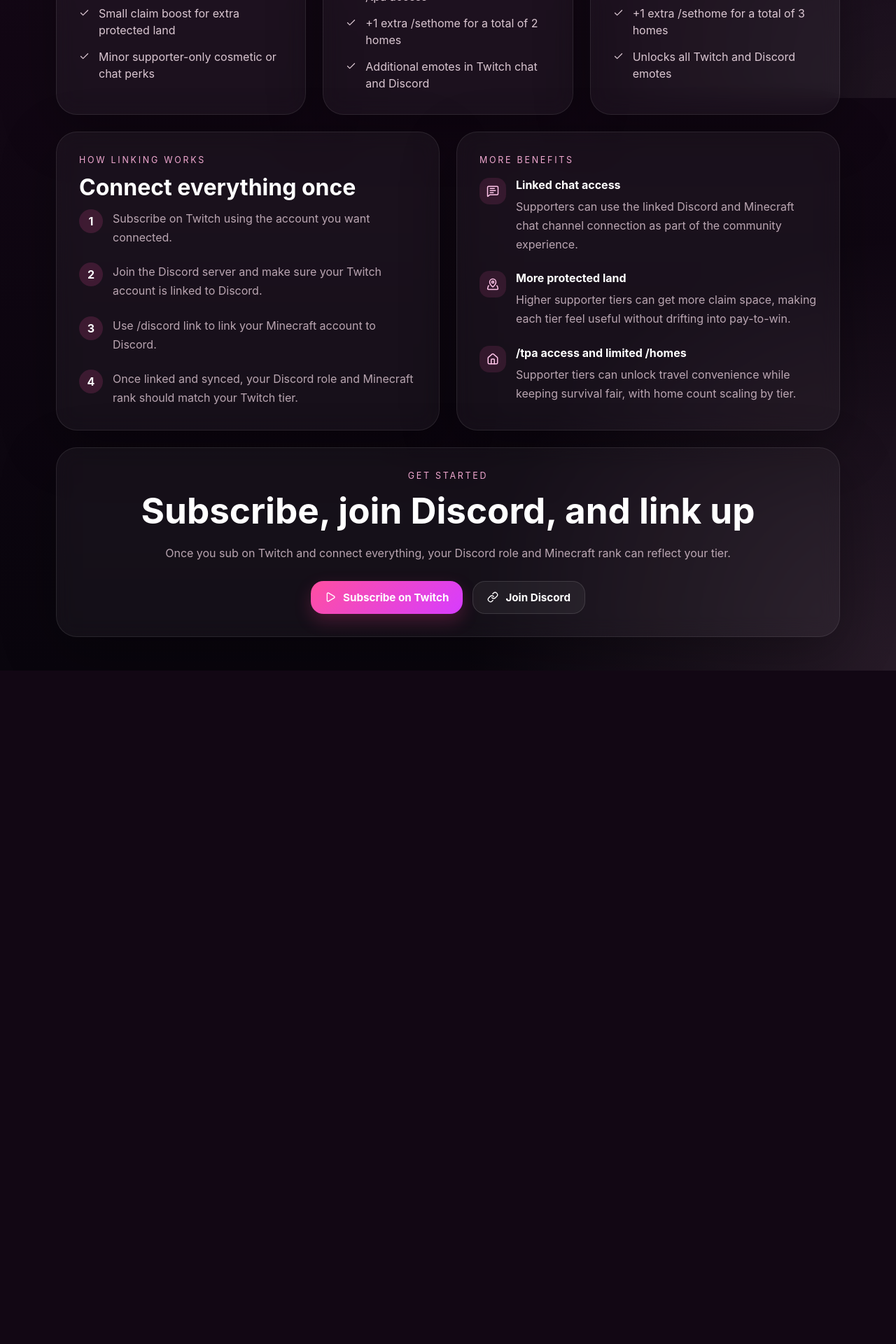
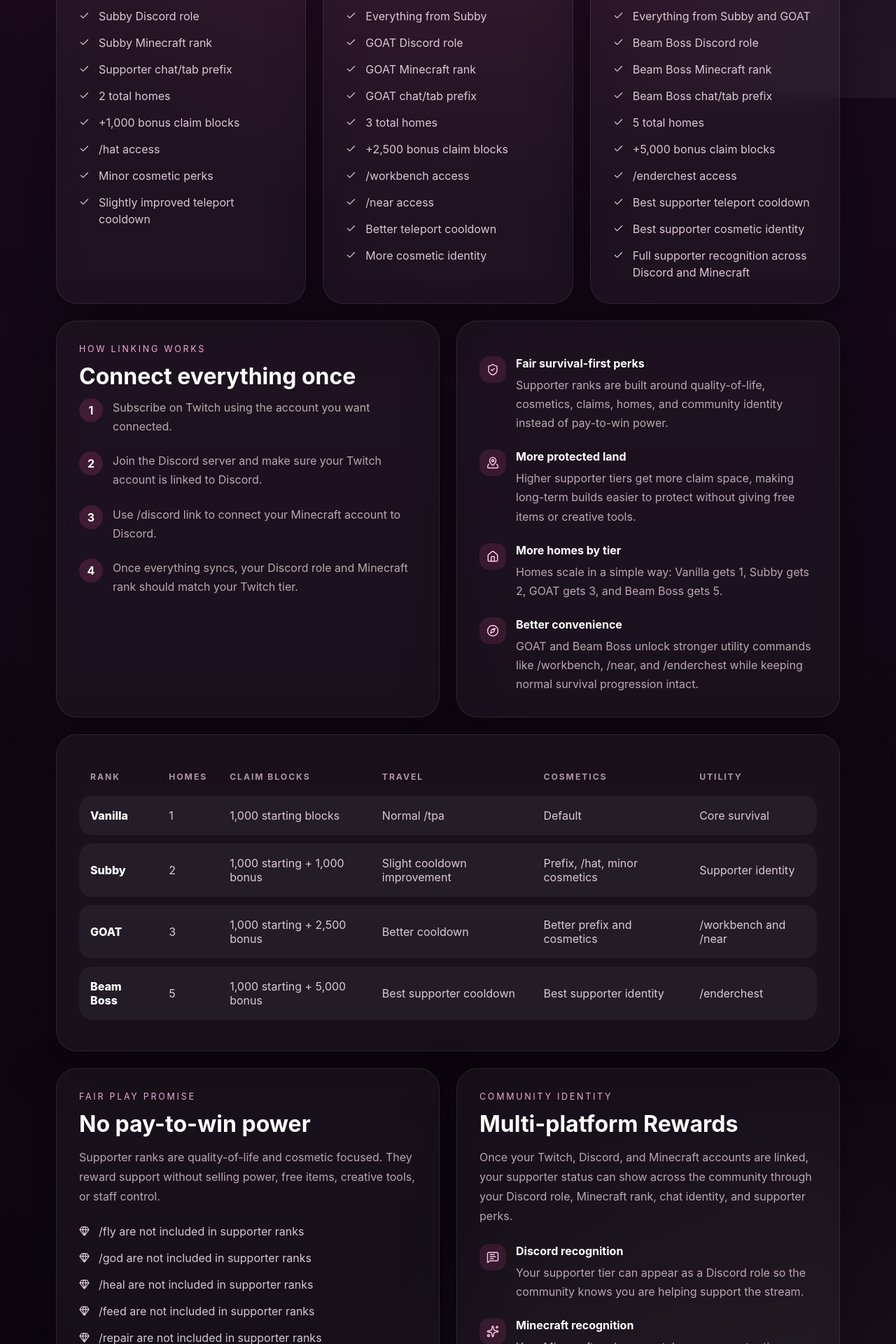
Before and after one commit to ShawnDTB/VanillaBeamsTV, a React (Vite) app: page /perks in a window 1280 px wide. Shown: the part 660-2580 px from the top of the page at 70% size. Before the commit the page ends 1618 px from the top, so only its background shows below. Built offline with nearby package versions, Linux system fonts and the light colour scheme.

Commit message:
Update supporter rank perks and claim block system

```diff
--- a/src/pages/Perks.jsx
+++ b/src/pages/Perks.jsx
@@ -8,6 +8,9 @@
   MessageSquareText,
   Home,
   MapPinned,
+  ShieldCheck,
+  Gem,
+  Compass,
 } from "lucide-react";
 
 const perkTiers = [
@@ -15,64 +18,131 @@
     name: "Subby",
     tier: "Twitch Tier 1",
     icon: Heart,
-    showRoleBoxes: true,
     perks: [
-      "Access to linked Discord ↔ Minecraft chat",
-      "/sethome unlocked",
-      "Small claim boost for extra protected land",
-      "Minor supporter-only cosmetic or chat perks",
+      "Subby Discord role",
+      "Subby Minecraft rank",
+      "Supporter chat/tab prefix",
+      "2 total homes",
+      "+1,000 bonus claim blocks",
+      "/hat access",
+      "Minor cosmetic perks",
+      "Slightly improved teleport cooldown",
     ],
   },
   {
     name: "GOAT",
     tier: "Twitch Tier 2",
     icon: Crown,
-    showRoleBoxes: true,
     perks: [
-      "Everything in Subby",
-      "Larger claim boost than Tier 1",
-      "/tpa access",
-      "+1 extra /sethome for a total of 2 homes",
-      "Additional emotes in Twitch chat and Discord",
+      "Everything from Subby",
+      "GOAT Discord role",
+      "GOAT Minecraft rank",
+      "GOAT chat/tab prefix",
+      "3 total homes",
+      "+2,500 bonus claim blocks",
+      "/workbench access",
+      "/near access",
+      "Better teleport cooldown",
+      "More cosmetic identity",
     ],
   },
   {
     name: "Beam Boss",
     tier: "Twitch Tier 3",
     icon: Sparkles,
-    showRoleBoxes: true,
     perks: [
-      "Everything in Subby and GOAT",
-      "Highest claim boost for the most protected land",
-      "+1 extra /sethome for a total of 3 homes",
-      "Unlocks all Twitch and Discord emotes",
+      "Everything from Subby and GOAT",
+      "Beam Boss Discord role",
+      "Beam Boss Minecraft rank",
+      "Beam Boss chat/tab prefix",
+      "5 total homes",
+      "+5,000 bonus claim blocks",
+      "/enderchest access",
+      "Best supporter teleport cooldown",
+      "Best supporter cosmetic identity",
+      "Full supporter recognition across Discord and Minecraft",
     ],
+  },
+];
+
+const rankComparison = [
+  {
+    rank: "Vanilla",
+    homes: "1",
+    claims: "1,000 starting blocks",
+    travel: "Normal /tpa",
+    cosmetics: "Default",
+    utility: "Core survival",
+  },
+  {
+    rank: "Subby",
+    homes: "2",
+    claims: "1,000 starting + 1,000 bonus",
+    travel: "Slight cooldown improvement",
+    cosmetics: "Prefix, /hat, minor cosmetics",
+    utility: "Supporter identity",
+  },
+  {
+    rank: "GOAT",
+    homes: "3",
+    claims: "1,000 starting + 2,500 bonus",
+    travel: "Better cooldown",
+    cosmetics: "Better prefix and cosmetics",
+    utility: "/workbench and /near",
+  },
+  {
+    rank: "Beam Boss",
+    homes: "5",
+    claims: "1,000 starting + 5,000 bonus",
+    travel: "Best supporter cooldown",
+    cosmetics: "Best supporter identity",
+    utility: "/enderchest",
   },
 ];
 
 const linkingSteps = [
   "Subscribe on Twitch using the account you want connected.",
   "Join the Discord server and make sure your Twitch account is linked to Discord.",
-  "Use /discord link to link your Minecraft account to Discord.",
-  "Once linked and synced, your Discord role and Minecraft rank should match your Twitch tier.",
+  "Use /discord link to connect your Minecraft account to Discord.",
+  "Once everything syncs, your Discord role and Minecraft rank should match your Twitch tier.",
 ];
 
 const perkHighlights = [
   {
-    icon: MessageSquareText,
-    title: "Linked chat access",
-    text: "Supporters can use the linked Discord and Minecraft chat channel connection as part of the community experience.",
+    icon: ShieldCheck,
+    title: "Fair survival-first perks",
+    text: "Supporter ranks are built around quality-of-life, cosmetics, claims, homes, and community identity instead of pay-to-win power.",
   },
   {
     icon: MapPinned,
     title: "More protected land",
-    text: "Higher supporter tiers can get more claim space, making each tier feel useful without drifting into pay-to-win.",
+    text: "Higher supporter tiers get more claim space, making long-term builds easier to protect without giving free items or creative tools.",
   },
   {
     icon: Home,
-    title: "/tpa access and limited /homes",
-    text: "Supporter tiers can unlock travel convenience while keeping survival fair, with home count scaling by tier.",
+    title: "More homes by tier",
+    text: "Homes scale in a simple way: Vanilla gets 1, Subby gets 2, GOAT gets 3, and Beam Boss gets 5.",
   },
+  {
+    icon: Compass,
+    title: "Better convenience",
+    text: "GOAT and Beam Boss unlock stronger utility commands like /workbench, /near, and /enderchest while keeping normal survival progression intact.",
+  },
+];
+
+const notIncluded = [
+  "/fly",
+  "/god",
+  "/heal",
+  "/feed",
+  "/repair",
+  "/give",
+  "/gamemode",
+  "/enchant",
+  "/invsee",
+  "/vanish",
+  "/worldedit",
+  "Staff commands",
 ];
 
 export default function PerksPage() {
@@ -82,12 +152,35 @@
         <section className="perks-page">
           <section className="perks-hero-section">
             <div className="glass-card perks-hero-card">
-              <h1>Subscriber Perks</h1>
+              <div className="section-label">VanillaBeamsTV SMP</div>
+              <h1>Ranks & Perks</h1>
               <p>
-                Subscribe on Twitch, link your accounts, and your support carries
-                across the whole community. The goal is to make every tier feel
-                recognized in Discord and in the Minecraft SMP.
+                Supporter ranks are designed to reward Twitch support with fair
+                quality-of-life perks, better identity, and more convenience
+                without selling power or breaking the survival experience.
               </p>
+
+              <div className="hero-actions centered-actions">
+                <a
+                  className="btn btn-primary"
+                  href="https://twitch.tv/vanillabeamstv"
+                  target="_blank"
+                  rel="noreferrer"
+                >
+                  <Play size={16} />
+                  Subscribe on Twitch
+                </a>
+
+                <a
+                  className="btn btn-secondary"
+                  href="https://discord.gg/2DxZzVW3yj"
+                  target="_blank"
+                  rel="noreferrer"
+                >
+                  <LinkIcon size={16} />
+                  Join Discord
+                </a>
+              </div>
             </div>
           </section>
 
@@ -95,6 +188,7 @@
             <div className="perks-tiers-grid">
               {perkTiers.map((tier) => {
                 const Icon = tier.icon;
+
                 return (
                   <div key={tier.name} className="glass-card perk-tier-card">
                     <div className="perk-tier-top">
@@ -108,7 +202,6 @@
                       </div>
                     </div>
 
-                    {tier.showRoleBoxes ? (
                     <div className="perk-mapping-row">
                       <div className="perk-mapping-box">
                         <span>Discord Role</span>
@@ -117,7 +210,18 @@
                         <span>Minecraft Rank</span>
                       </div>
                     </div>
-                    ) : null}
+
+                    <div className="section-label">{tier.tagline}</div>
+
+                    <p
+                      style={{
+                        marginBottom: "22px",
+                        color: "rgba(255, 230, 242, 0.7)",
+                        lineHeight: "1.7",
+                      }}
+                    >
+                      {tier.description}
+                    </p>
 
                     <div className="perk-list perk-list-tight">
                       {tier.perks.map((perk) => (
@@ -138,6 +242,7 @@
               <div className="glass-card info-card">
                 <div className="section-label">How Linking Works</div>
                 <h2>Connect everything once</h2>
+
                 <div className="linking-steps">
                   {linkingSteps.map((step, index) => (
                     <div key={step} className="linking-step-item">
@@ -149,16 +254,21 @@
               </div>
 
               <div className="glass-card info-card perks-info-card">
-                <div className="section-label">More Benefits</div>
+                <div className="section-label"></div>
 
                 <div className="benefit-stack benefit-stack-clean">
                   {perkHighlights.map((item) => {
                     const Icon = item.icon;
+
                     return (
-                      <div key={item.title} className="benefit-item benefit-item-clean">
+                      <div
+                        key={item.title}
+                        className="benefit-item benefit-item-clean"
+                      >
                         <div className="benefit-icon">
                           <Icon size={18} />
                         </div>
+
                         <div className="benefit-copy">
                           <strong>{item.title}</strong>
                           <p>{item.text}</p>
@@ -171,14 +281,197 @@
             </div>
           </section>
 
+          <section className="perks-tiers-section">
+            <div className="glass-card info-card">
+              <div
+                style={{
+                  overflowX: "auto",
+                  marginTop: "8px",
+                }}
+              >
+                <table
+                  style={{
+                    width: "100%",
+                    borderCollapse: "separate",
+                    borderSpacing: "0 12px",
+                    minWidth: "780px",
+                  }}
+                >
+                  <thead>
+                    <tr>
+                      {[
+                        "Rank",
+                        "Homes",
+                        "Claim Blocks",
+                        "Travel",
+                        "Cosmetics",
+                        "Utility",
+                      ].map((heading) => (
+                        <th
+                          key={heading}
+                          style={{
+                            textAlign: "left",
+                            padding: "0 16px 8px",
+                            fontSize: "0.76rem",
+                            textTransform: "uppercase",
+                            letterSpacing: "0.16em",
+                            color: "rgba(255, 220, 240, 0.65)",
+                          }}
+                        >
+                          {heading}
+                        </th>
+                      ))}
+                    </tr>
+                  </thead>
+
+                  <tbody>
+                    {rankComparison.map((row) => (
+                      <tr key={row.rank}>
+                        <td
+                          style={{
+                            padding: "18px 16px",
+                            background: "rgba(255, 255, 255, 0.045)",
+                            borderTopLeftRadius: "18px",
+                            borderBottomLeftRadius: "18px",
+                            fontWeight: "800",
+                            color: "#fff",
+                          }}
+                        >
+                          {row.rank}
+                        </td>
+
+                        <td
+                          style={{
+                            padding: "18px 16px",
+                            background: "rgba(255, 255, 255, 0.045)",
+                            color: "rgba(255, 234, 244, 0.84)",
+                          }}
+                        >
+                          {row.homes}
+                        </td>
+
+                        <td
+                          style={{
+                            padding: "18px 16px",
+                            background: "rgba(255, 255, 255, 0.045)",
+                            color: "rgba(255, 234, 244, 0.84)",
+                          }}
+                        >
+                          {row.claims}
+                        </td>
+
+                        <td
+                          style={{
+                            padding: "18px 16px",
+                            background: "rgba(255, 255, 255, 0.045)",
+                            color: "rgba(255, 234, 244, 0.84)",
+                          }}
+                        >
+                          {row.travel}
+                        </td>
+
+                        <td
+                          style={{
+                            padding: "18px 16px",
+                            background: "rgba(255, 255, 255, 0.045)",
+                            color: "rgba(255, 234, 244, 0.84)",
+                          }}
+                        >
+                          {row.cosmetics}
+                        </td>
+
+                        <td
+                          style={{
+                            padding: "18px 16px",
+                            background: "rgba(255, 255, 255, 0.045)",
+                            borderTopRightRadius: "18px",
+                            borderBottomRightRadius: "18px",
+                            color: "rgba(255, 234, 244, 0.84)",
+                          }}
+                        >
+                          {row.utility}
+                        </td>
+                      </tr>
+                    ))}
+                  </tbody>
+                </table>
+              </div>
+            </div>
+          </section>
+
+          <section className="perks-linking-section">
+            <div className="perks-linking-grid">
+              <div className="glass-card info-card">
+                <div className="section-label">Fair Play Promise</div>
+                <h2>No pay-to-win power</h2>
+                <div spacer style={{ marginBottom: "16px" }} />
+                <p>
+                 Supporter ranks are quality-of-life and
+                  cosmetic focused. They reward support without selling power,
+                  free items, creative tools, or staff control.
+                </p>
+
+                <div className="perk-list" style={{ marginTop: "24px" }}>
+                  {notIncluded.map((item) => (
+                    <div key={item} className="perk-list-item">
+                      <Gem size={15} />
+                      <span>{item} are not included in supporter ranks</span>
+                    </div>
+                  ))}
+                </div>
+              </div>
+
+              <div className="glass-card info-card">
+                <div className="section-label">Community Identity</div>
+                <h2>Multi-platform Rewards</h2>
+                <div spacer style={{ marginBottom: "16px" }} />
+                <p>
+                  Once your Twitch, Discord, and Minecraft accounts are linked,
+                  your supporter status can show across the community through
+                  your Discord role, Minecraft rank, chat identity, and
+                  supporter perks.
+                </p>
+
+                <div className="benefit-stack" style={{ marginTop: "26px" }}>
+                  <div className="benefit-item">
+                    <div className="benefit-icon">
+                      <MessageSquareText size={18} />
+                    </div>
+                    <div className="benefit-copy">
+                      <strong>Discord recognition</strong>
+                      <p>
+                        Your supporter tier can appear as a Discord role so the
+                        community knows you are helping support the stream.
+                      </p>
+                    </div>
+                  </div>
+
+                  <div className="benefit-item">
+                    <div className="benefit-icon">
+                      <Sparkles size={18} />
+                    </div>
+                    <div className="benefit-copy">
+                      <strong>Minecraft recognition</strong>
+                      <p>
+                        Your Minecraft rank can match your supporter tier,
+                        giving you a visible role and fair in-game perks.
+                      </p>
+                    </div>
+                  </div>
+                </div>
+              </div>
+            </div>
+          </section>
+
           <section className="perks-cta-section">
             <div className="glass-card perks-cta-card">
               <div className="section-label">Get Started</div>
               <h2>Subscribe, join Discord, and link up</h2>
               <p>
                 Once you sub on Twitch and connect everything, your Discord role
-                and Minecraft rank can reflect your tier.
+                and Minecraft rank can reflect your supporter tier.
               </p>
+
               <div className="hero-actions centered-actions">
                 <a
                   className="btn btn-primary"
@@ -189,6 +482,7 @@
                   <Play size={16} />
                   Subscribe on Twitch
                 </a>
+
                 <a
                   className="btn btn-secondary"
                   href="https://discord.gg/2DxZzVW3yj"
```
Lines whose indentation alone changed are shown as unchanged.
